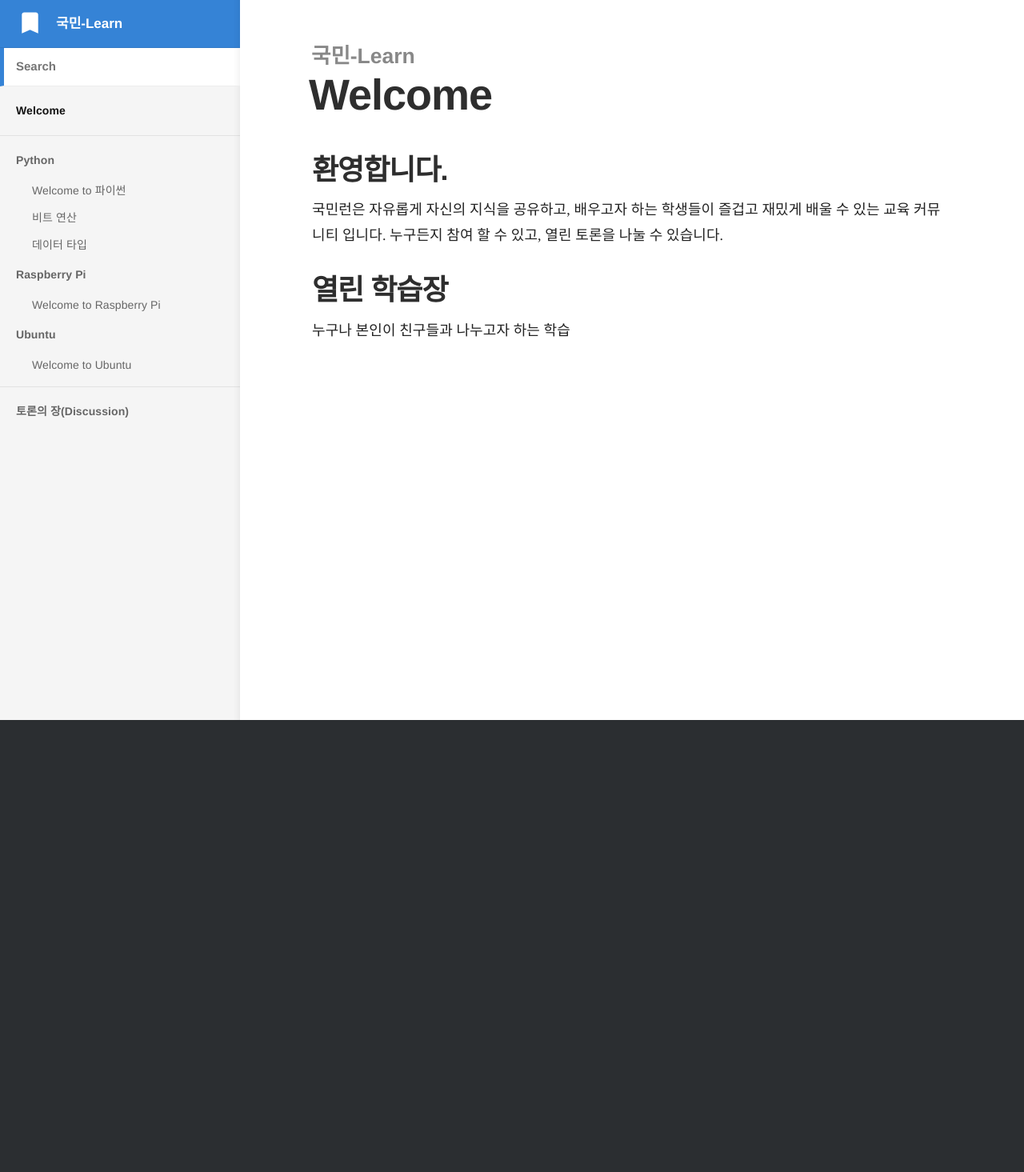
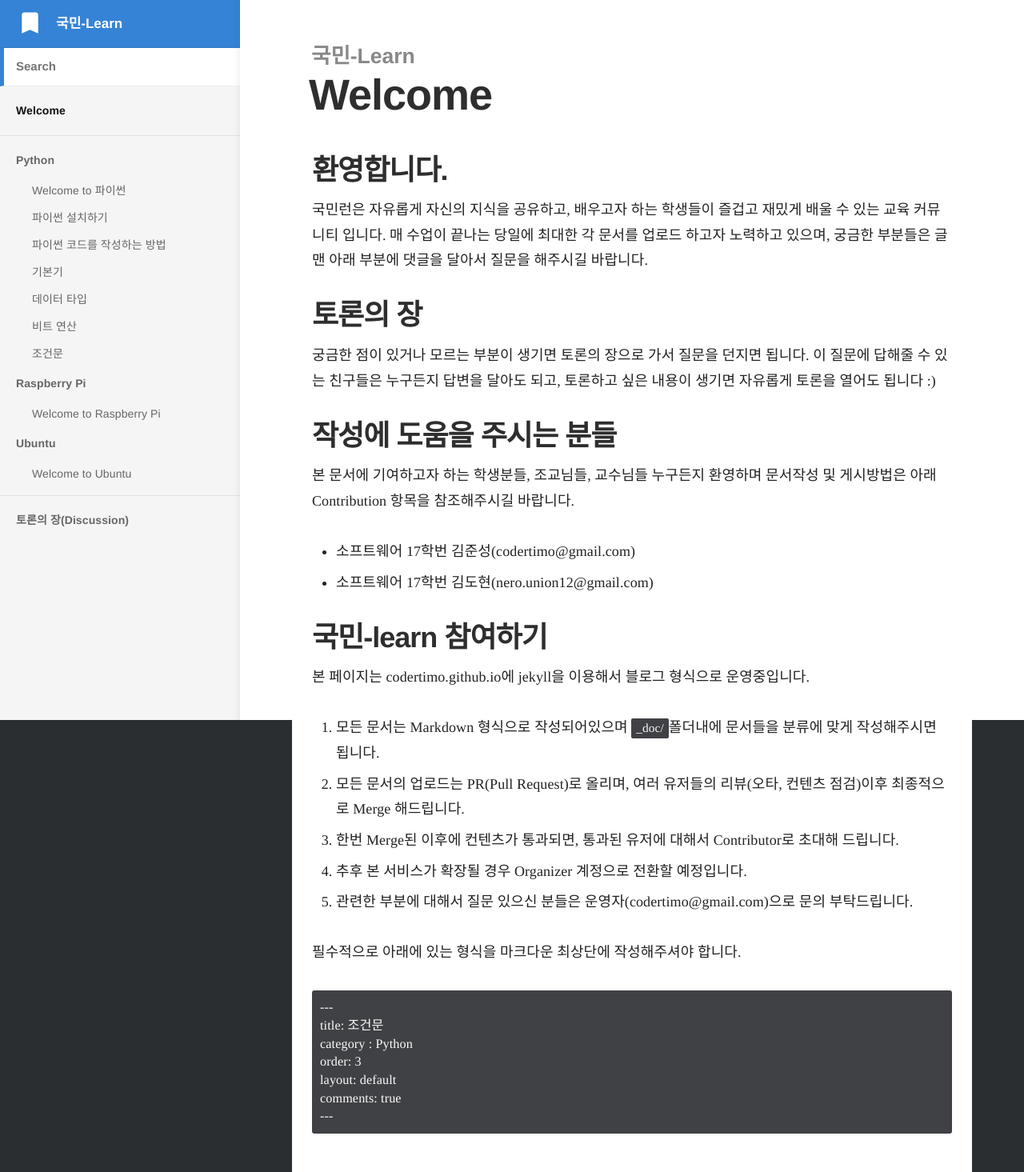
Before and after one commit to kookmin-learn/kookmin-learn.github.io, a Jekyll site: the page built from index.md, in a window 1280 px wide. Shown: the whole page at 80% size. Built offline with Jekyll 4.4.1, drawn with Linux system fonts in a browser that asks for light colours; before the commit the page ends 900 px from its top, so only the background shows below that.

Commit message:
From Data type to Install & if
1. Basic (Not yet)
2. Bit-calcuation edit
3. Datatype
4. Editor
5. Install

````diff
--- /dev/null
+++ b/_docs/Python/basic.md
@@ -0,0 +1,7 @@
+---
+title: 기본기
+category : Python
+order: 4
+layout: default
+comments: true
+---
--- /dev/null
+++ b/_docs/Python/editor.md
@@ -0,0 +1,66 @@
+---
+title: 파이썬 코드를 작성하는 방법
+category : Python
+order: 3
+layout: default
+comments: true
+---
+
+#### !!!!이 포스트는 python이 설치되어 있다는 전제하에 실행해야 합니다.!!!!
+---
+
+## 방법 1 : 터미널
+**추천도 ★☆☆☆☆ 어려움 ★☆☆☆☆ 편함 ★☆☆☆☆**
+
+![Imgur](http://i.imgur.com/4ul3I64.png)
+
+처음에 파이썬을 배우거나 정말 짧은 코드를 작성할 때는 편하지만, 나중에 긴 코드를 작성하거나 과제를 하거나 코드를 저장하는 것은 불가능 하다.
+
+---
+
+## 방법 2: idle
+**추천도 ★★★☆☆ 어려움 ★★☆☆☆ 편함 ★☆☆☆☆**
+
+![Imgur](http://i.imgur.com/RoOiddi.png)
+
+터미널로 하는 파이썬이 조금 지겨워서 조금 발전된 Python IDE. 뭔가 초보자한테는 용이하지만, 나중에 가면 정말 쓰고 싶지 않아지는 IDE 비추!!!
+
+---
+
+## 방법 3 : Atom
+**추천도 ★★★★☆ 어려움 ★★★☆☆ 편함 ★★★☆☆**
+
+![Imgur](http://i.imgur.com/az3yvEj.png)
+이쁘고 편하고 아주 조은 코드 편집기입니다. 추천하나 박고 갑니다.
+
+#### 3-1 : 아톰을 다운로드 한다
+아톰 홈페이지 : [https://atom.io/](https://atom.io/) <- 가서 다운로드
+
+#### 3-2 : 아톰에서 파이썬을 컴파일하기 위해서 Scirpt패키지를 깐다
+모르겠으니 유튜브를 보자 [생활코딩 atom script 설치 링크](https://opentutorials.org/module/1579/9647)
+
+#### 3-3 :
+유튜브에서 봤던것처럼 실행하면 설치가 됨
+
+---
+
+## 방법 4 : Pycharm
+**추천도 ★★★★★ 어려움 ★★★☆☆ 편함 ★★★★★**
+
+![Imgur](http://i.imgur.com/qNiMDO3.png)
+python 개발자의 필수요소 Pycharm, 리눅스에서 설치하는게 조금 복잡하고 사용법을 조금 배워야 하지만, 한번 배우고 나면 평생 편하다는 절대강자. 극추천!!!!!
+#### 절차 1. Jetbrain(파이참 만든 회사) 학생 인증하기
+
+[파이참 학생 인증하는 방법](http://m.blog.naver.com/pcy8888/220581961652)
+
+#### 절차 2. Pycharm 설치하는 방법 & 사용법
+
+##### 윈도우 파이참 설치
+[파이참 설치&사용방법 유튜브 10분짜리](https://youtu.be/ZOMo4bZnl0g?t=1m53s)
+우분투
+
+##### 우분투 파이참 설치
+**(참고) 우분투 명령어에 대한 강좌듣는 것을 추천함  [생활코딩 우분투 명령어](https://www.youtube.com/watch?v=YpylZlEbXw0&index=11&list=PL95D210F993B6A56A)**
+1. 터미널을 열고 cd 명령어를 이용해서 다운로드된 폴더로 이동한다
+2. [우분투 파이참 설치방법](http://blog.uthline.net/71)
+3. 사용방법은 위에 윈도우 사용법 유튜브를 참조하면 된다.
--- /dev/null
+++ b/_docs/Python/install.md
@@ -0,0 +1,26 @@
+---
+title: 파이썬 설치하기
+category : Python
+order: 2
+layout: default
+comments: true
+---
+
+#### (주의)학과에서 배부된 우분투에는 파이썬이 설치되어 있음으로 건너뛴다.
+---
+
+## 파이썬 설치 방법
+
+1. 파이썬 홈페이지 접속 [https://www.python.org/](https://www.python.org/)
+2. Download / 운영체제 / 3.x버젼 설치
+3. 터미널(명령프롬포트)에서 python3 입력해보기
+
+## 내 파이썬 버전 알아보기
+
+터미널에 python 또는 python3 명령어를 입력한다.
+
+```python
+>>> import sys
+>>> print sys.version
+```
+이때 결과값이 3.x가 나와야됨. 2.x가 나오면 위의 설치 과정을 하시길
--- a/index.md
+++ b/index.md
@@ -4,8 +4,35 @@ title: Welcome
 
 ## 환영합니다.
 
-국민런은 자유롭게 자신의 지식을 공유하고, 배우고자 하는 학생들이 즐겁고 재밌게 배울 수 있는 교육 커뮤니티 입니다. 누구든지 참여 할 수 있고, 열린 토론을 나눌 수 있습니다.
+국민런은 자유롭게 자신의 지식을 공유하고, 배우고자 하는 학생들이 즐겁고 재밌게 배울 수 있는 교육 커뮤니티 입니다.
+매 수업이 끝나는 당일에 최대한 각 문서를 업로드 하고자 노력하고 있으며, 궁금한 부분들은 글 맨 아래 부분에 댓글을 달아서 질문을 해주시길 바랍니다.
 
+## 토론의 장
+궁금한 점이 있거나 모르는 부분이 생기면 토론의 장으로 가서 질문을 던지면 됩니다. 이 질문에 답해줄 수 있는 친구들은 누구든지 답변을 달아도 되고, 토론하고 싶은 내용이 생기면 자유롭게 토론을 열어도 됩니다 :)
 
-## 열린 학습장
-누구나 본인이 친구들과 나누고자 하는 학습
+## 작성에 도움을 주시는 분들
+본 문서에 기여하고자 하는 학생분들, 조교님들, 교수님들 누구든지 환영하며 문서작성 및 게시방법은 아래 Contribution 항목을 참조해주시길 바랍니다.
+
+- 소프트웨어 17학번 김준성(codertimo@gmail.com)
+- 소프트웨어 17학번 김도현(nero.union12@gmail.com)
+
+## 국민-learn 참여하기
+
+본 페이지는 codertimo.github.io에 jekyll을 이용해서 블로그 형식으로 운영중입니다.
+
+1. 모든 문서는 Markdown 형식으로 작성되어있으며 ```_doc/```폴더내에 문서들을 분류에 맞게 작성해주시면 됩니다.
+2. 모든 문서의 업로드는 PR(Pull Request)로 올리며, 여러 유저들의 리뷰(오타, 컨텐츠 점검)이후 최종적으로 Merge 해드립니다.
+3. 한번 Merge된 이후에 컨텐츠가 통과되면, 통과된 유저에 대해서 Contributor로 초대해 드립니다.
+4. 추후 본 서비스가 확장될 경우 Organizer 계정으로 전환할 예정입니다.
+5. 관련한 부분에 대해서 질문 있으신 분들은 운영자(codertimo@gmail.com)으로 문의 부탁드립니다.
+
+필수적으로 아래에 있는 형식을 마크다운 최상단에 작성해주셔야 합니다.
+```
+---
+title: 조건문
+category : Python
+order: 3
+layout: default
+comments: true
+---
+```
````
Also changed, not shown: _docs/Python/bit-calculate.md (+1 -1 lines), _docs/Python/datatype.md (+1 -2 lines), _docs/Python/if.md (added, +9 -0 lines).
